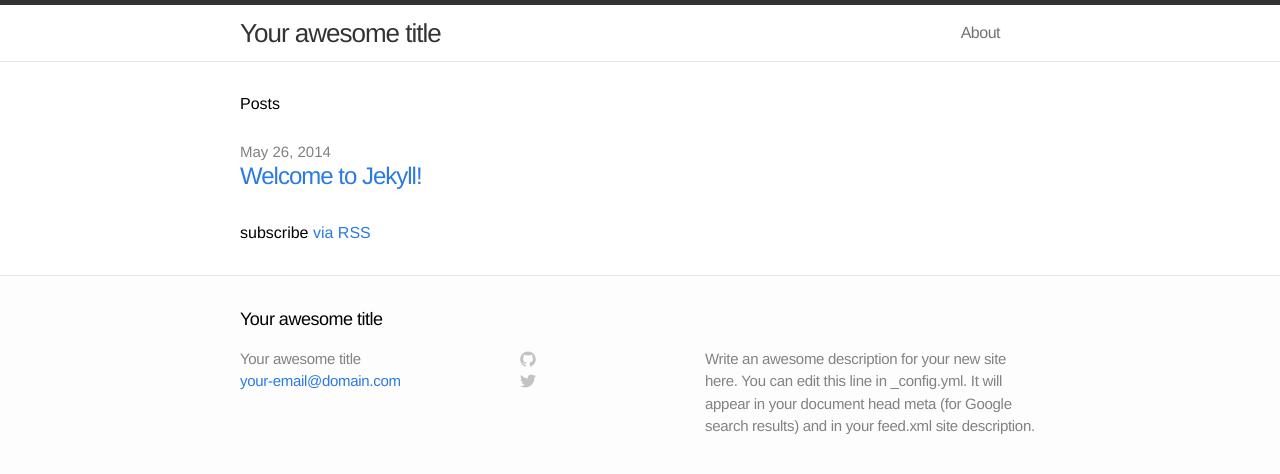
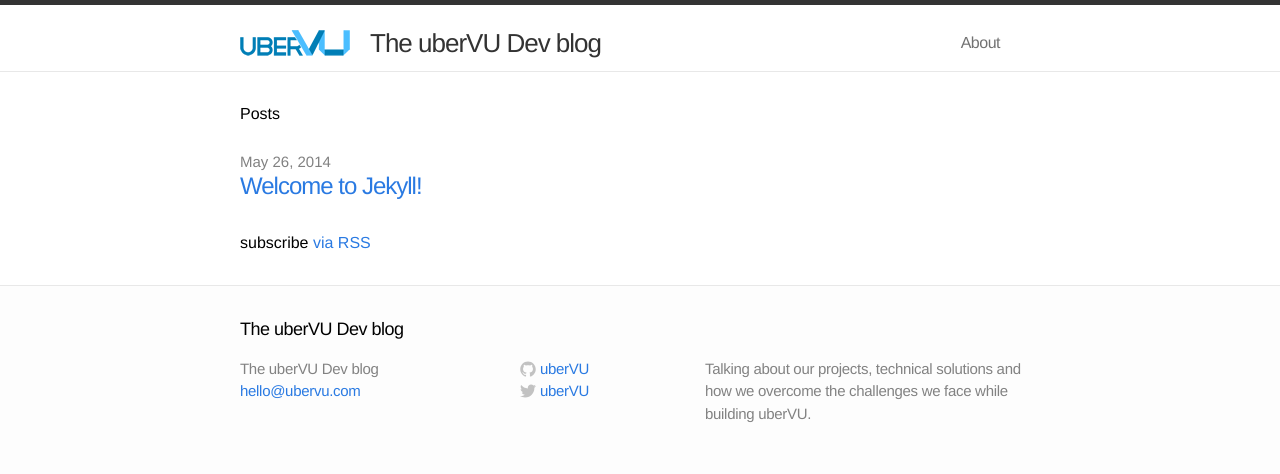
Before and after one commit to uberVU/blog, a Jekyll site: the page built from index.html, in a window 1280 px wide. Shown: the top 474 px of the page. Built offline with Jekyll 4.4.1, drawn with Linux system fonts in a browser that asks for light colours.

Commit message:
Customize the blog with uberVU data

```diff
--- a/_config.yml
+++ b/_config.yml
@@ -1,10 +1,11 @@
 # Site settings
-title: Your awesome title
-email: your-email@domain.com
-description: "Write an awesome description for your new site here. You can edit this line in _config.yml. It will appear in your document head meta (for Google search results) and in your feed.xml site description."
+title: The uberVU Dev blog
+email: hello@ubervu.com
+description: "Talking about our projects, technical solutions and how we overcome the challenges we face while building uberVU."
 baseurl: ""
 url: "http://ubervu.github.io/blog/"
 
 # Build settings
 markdown: kramdown
 permalink: pretty
+username: uberVU
--- a/_includes/header.html
+++ b/_includes/header.html
@@ -2,7 +2,10 @@
 
   <div class="wrap">
 
-    <a class="site-title" href="{{ site.baseurl }}/">{{ site.title }}</a>
+    <div class="logo-and-title">
+      <div class="site-logo left"><img title="{{ site.title }}" src="{{ site.baseurl }}/images/ubervu-logo.png"></div>
+      <a class="site-title left" href="{{ site.baseurl }}/">{{ site.title }}</a>
+    </div>
 
     <nav class="site-nav">
       <a href="#" class="menu-icon">
--- a/css/main.css
+++ b/css/main.css
@@ -24,6 +24,9 @@
 
 /* Utility */
 
+.left { float: left; }
+.right { float: right; }
+
 .wrap:before,
 .wrap:after { content:""; display:table; }
 .wrap:after { clear: both; }
@@ -39,6 +42,9 @@
 /* ----------------------------------------------------------*/
 
 /* Site header */
+
+.logo-and-title { padding-top: 10px; }
+.logo-and-title .site-logo { padding-right: 20px; padding-top: 15px; }
 
 .site-header {
   border-top: 5px solid #333;
```
Also changed, not shown: images/ubervu-logo.png (added).
